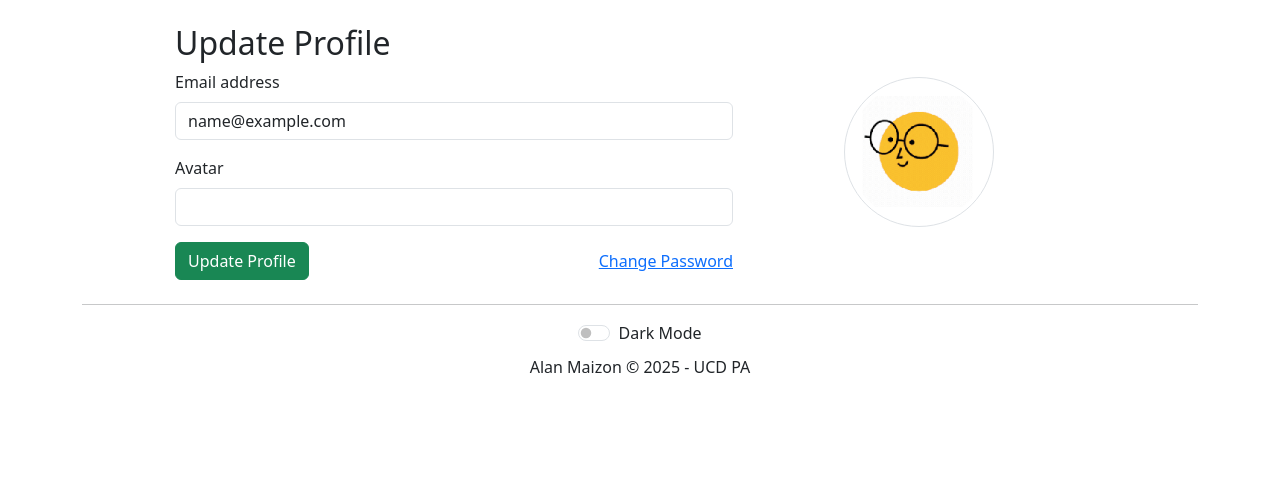
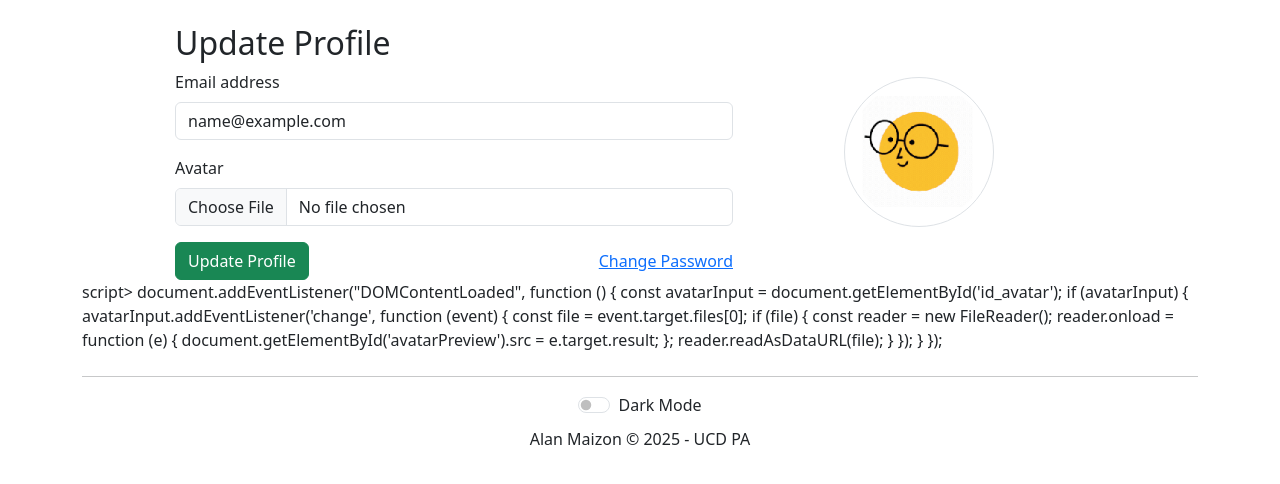
Before and after one commit to alanmaizon/stop_game, a Django app: page /user/update-profile/ in a window 1280 px wide. Shown: the part 56-540 px from the top of the page. Run offline with Django 5.2, Linux system fonts and the light colour scheme; the visitor is signed in with stand-in values (Sample User, id 1); some libraries are stand-ins or nearby versions.

Commit message:
redeploy

```diff
--- a/user/forms.py
+++ b/user/forms.py
@@ -24,6 +24,8 @@
         fields = ['username', 'password']
 
 class UserProfileUpdateForm(forms.ModelForm):
+    avatar = forms.ImageField(required=False)  # Allow optional avatar updates
+
     class Meta:
         model = User
         fields = ['email', 'avatar']
--- a/user/templates/user/update_profile.html
+++ b/user/templates/user/update_profile.html
@@ -17,39 +17,24 @@
         </form>
     </div>
     <div class="col-md-4 d-flex justify-content-center align-items-center">
-        <img id="avatarPreview" src="{% if user.avatar %}{{ user.avatar.url }}{% else %}{% static 'default-avatar.png' %}{% endif %}" class="img-thumbnail rounded-circle" style="width: 150px; height: 150px;">
+        <img id="avatarPreview" src="{% if user.avatar %}{{ user.avatar }}{% else %}{% static 'default-avatar.png' %}{% endif %}" class="img-thumbnail rounded-circle" style="width: 150px; height: 150px;">
     </div>
 </div>
 
-
-<script>
-    document.getElementById('id_avatar').addEventListener('change', function(event) {
-        const file = event.target.files[0];
-        if (file) {
-            const reader = new FileReader();
-            reader.onload = function(e) {
-                const img = new Image();
-                img.src = e.target.result;
-                img.onload = function() {
-                    const canvas = document.createElement('canvas');
-                    const ctx = canvas.getContext('2d');
-                    const size = 150; // Desired size
-                    canvas.width = size;
-                    canvas.height = size;
-
-                    // Calculate the center crop dimensions
-                    const cropSize = Math.min(img.width, img.height);
-                    const cropX = (img.width - cropSize) / 2;
-                    const cropY = (img.height - cropSize) / 2;
-
-                    // Draw the cropped image on the canvas
-                    ctx.drawImage(img, cropX, cropY, cropSize, cropSize, 0, 0, size, size);
-
-                    // Update the preview
-                    document.getElementById('avatarPreview').src = canvas.toDataURL();
+script>
+    document.addEventListener("DOMContentLoaded", function () {
+        const avatarInput = document.getElementById('id_avatar');
+        if (avatarInput) {
+            avatarInput.addEventListener('change', function (event) {
+                const file = event.target.files[0];
+                if (file) {
+                    const reader = new FileReader();
+                    reader.onload = function (e) {
+                        document.getElementById('avatarPreview').src = e.target.result;
+                    };
+                    reader.readAsDataURL(file);
                 }
-            }
-            reader.readAsDataURL(file);
+            });
         }
     });
 </script>
--- a/user/views.py
+++ b/user/views.py
@@ -52,29 +52,23 @@
 @login_required
 def update_profile(request):
     """View to Update User Profile and Upload Avatar to Cloudinary"""
-    try:
-        user = request.user
-        if request.method == 'POST':
-            form = UserProfileUpdateForm(request.POST, request.FILES, instance=user)
-            if form.is_valid():
-                # Process avatar if uploaded
-                if 'avatar' in request.FILES:
-                    avatar_file = request.FILES['avatar']
-                    success = process_and_save_avatar(user, avatar_file)
-                    if not success:
-                        messages.error(request, "Error processing avatar image.")
+    user = request.user
+    if request.method == 'POST':
+        form = UserProfileUpdateForm(request.POST, request.FILES, instance=user)
+        if form.is_valid():
+            if 'avatar' in request.FILES:
+                avatar_file = request.FILES['avatar']
+                response = cloudinary.uploader.upload(avatar_file, folder="avatars", public_id=user.username, overwrite=True)
+                user.avatar = response['secure_url']  # Save the Cloudinary URL
+                user.save()
+            form.save()
+            messages.success(request, 'Your profile has been updated successfully!')
+            return redirect('user:update_profile')
 
-                form.save()
-                messages.success(request, 'Your profile has been updated successfully!')
-                return redirect('user:update_profile')
+    else:
+        form = UserProfileUpdateForm(instance=user)
 
-        else:
-            form = UserProfileUpdateForm(instance=user)
-
-        return render(request, 'user/update_profile.html', {'form': form})
-    except Exception as e:
-        logger.error(f"Upload failed: {e}")
-        return JsonResponse({"error": "Upload failed"}, status=500)
+    return render(request, 'user/update_profile.html', {'form': form})
 
 def register(request):
     """User Registration View with Avatar Upload to Cloudinary"""
```
